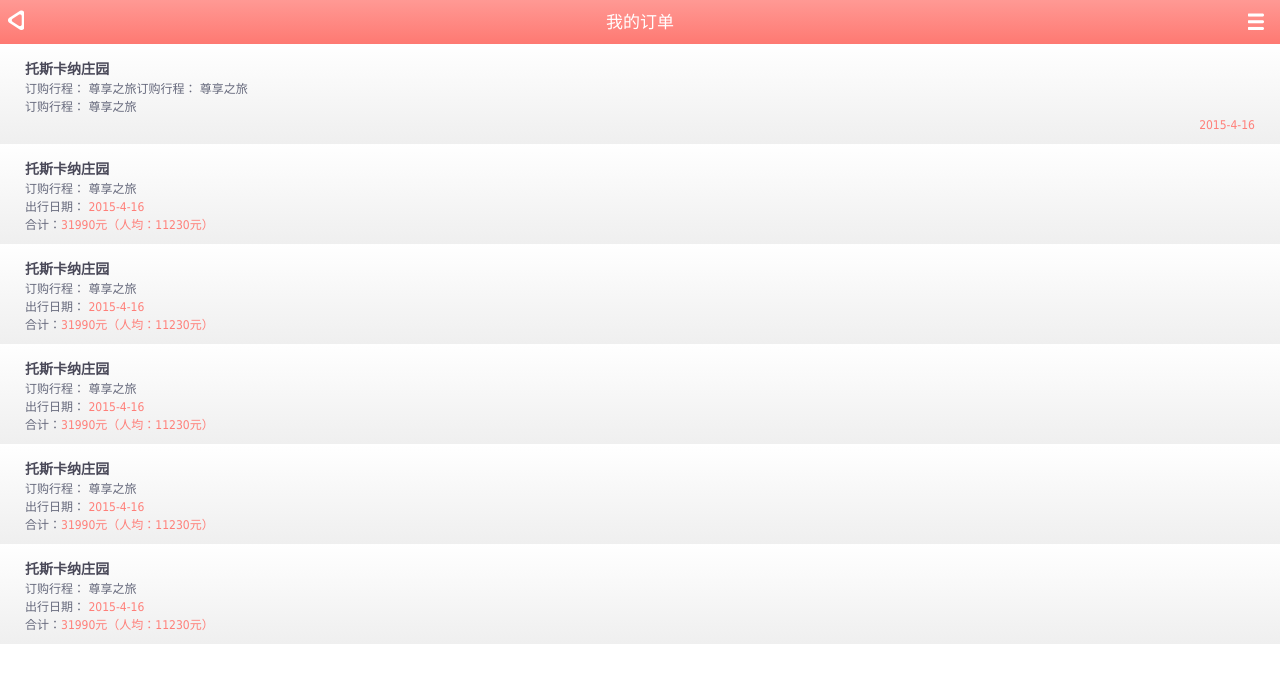
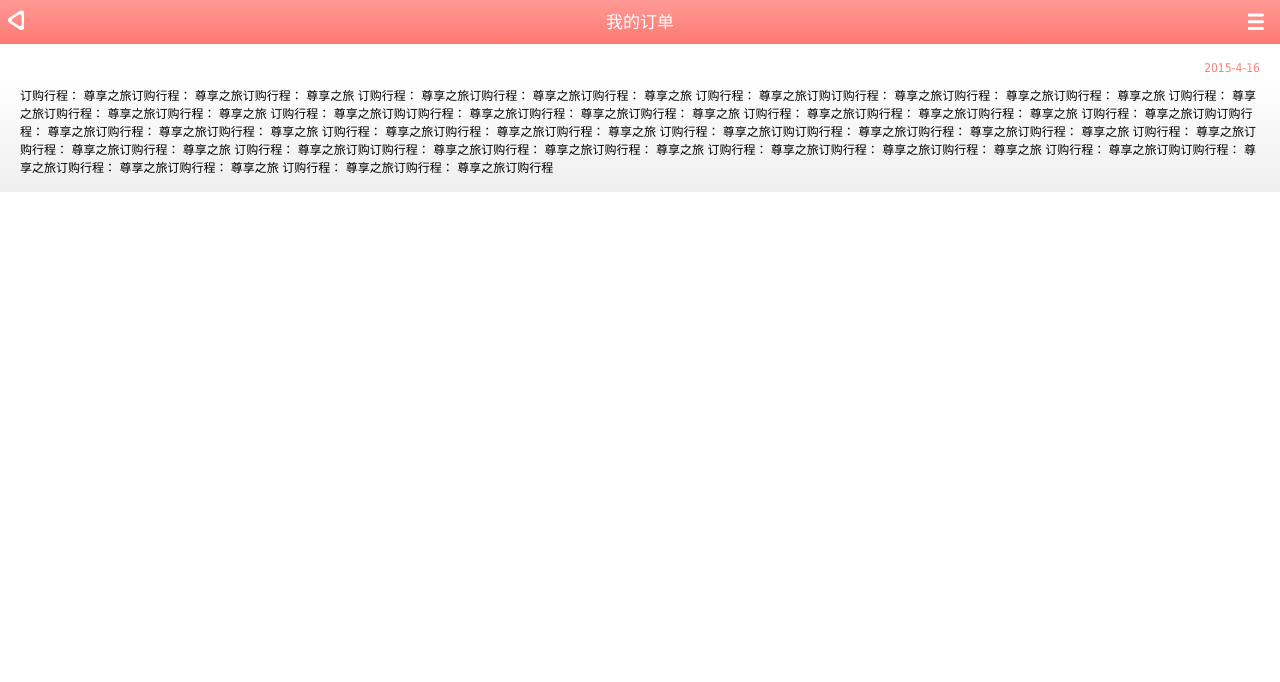
Before and after one commit to enuobear/project, a website: page source/我的订单_messages.html in a window 1280 px wide. Drawn offline with nearby package versions, Linux system fonts and the light colour scheme; files that its build step writes are made by us from their sources.

```diff
--- a/source/themes/scss/home.scss
+++ b/source/themes/scss/home.scss
@@ -136,3 +136,22 @@
         }
     }
 }
+//订单详情
+
+.order_info{
+   display: -webkit-box;
+   -webkit-box-orient: vertical;
+    background: -webkit-linear-gradient(top, #ffffff 20%, #efefef);
+    padding:15px 20px;
+    text-align:right;
+
+    .time{
+        color:$color_pink;
+        margin-bottom:10px;
+        display:inline-block;
+    }
+    div{
+        overflow:hidden;
+        text-align:left;
+    }
+}
--- a/source/我的订单_messages.html
+++ b/source/我的订单_messages.html
@@ -14,45 +14,24 @@
             <h1>我的订单</h1>
             <div class="hd_more_btn"></div>
         </header>
-        <section>
-            <div class="order_itmes">
-                <a>
-                    <h3>托斯卡纳庄园</h3>
-                    <p>订购行程： 尊享之旅订购行程： 尊享之旅</p>
-                    <p>订购行程： 尊享之旅</p>
-                    <span class="time">2015-4-16</span>
-                </a>
-                <a>
-                    <h3>托斯卡纳庄园</h3>
-                    <p>订购行程： 尊享之旅</p>
-                    <p>出行日期： <em class="color_pink">2015-4-16</em></p>
-                    <p>合计：<em class="color_pink">31990元（人均：11230元）</em></p>
-                </a>
-                <a>
-                    <h3>托斯卡纳庄园</h3>
-                    <p>订购行程： 尊享之旅</p>
-                    <p>出行日期： <em class="color_pink">2015-4-16</em></p>
-                    <p>合计：<em class="color_pink">31990元（人均：11230元）</em></p>
-                </a>
-                <a>
-                    <h3>托斯卡纳庄园</h3>
-                    <p>订购行程： 尊享之旅</p>
-                    <p>出行日期： <em class="color_pink">2015-4-16</em></p>
-                    <p>合计：<em class="color_pink">31990元（人均：11230元）</em></p>
-                </a>
-                <a>
-                    <h3>托斯卡纳庄园</h3>
-                    <p>订购行程： 尊享之旅</p>
-                    <p>出行日期： <em class="color_pink">2015-4-16</em></p>
-                    <p>合计：<em class="color_pink">31990元（人均：11230元）</em></p>
-                </a>
-                <a>
-                    <h3>托斯卡纳庄园</h3>
-                    <p>订购行程： 尊享之旅</p>
-                    <p>出行日期： <em class="color_pink">2015-4-16</em></p>
-                    <p>合计：<em class="color_pink">31990元（人均：11230元）</em></p>
-                </a>
-            </div>
+        <section class="order_info">
+                <span class="time">2015-4-16</span>
+                <div>
+                    订购行程： 尊享之旅订购行程： 尊享之旅订购行程： 尊享之旅
+订购行程： 尊享之旅订购行程： 尊享之旅订购行程： 尊享之旅
+订购行程： 尊享之旅订购订购行程： 尊享之旅订购行程： 尊享之旅订购行程： 尊享之旅
+订购行程： 尊享之旅订购行程： 尊享之旅订购行程： 尊享之旅
+订购行程： 尊享之旅订购订购行程： 尊享之旅订购行程： 尊享之旅订购行程： 尊享之旅
+订购行程： 尊享之旅订购行程： 尊享之旅订购行程： 尊享之旅
+订购行程： 尊享之旅订购订购行程： 尊享之旅订购行程： 尊享之旅订购行程： 尊享之旅
+订购行程： 尊享之旅订购行程： 尊享之旅订购行程： 尊享之旅
+订购行程： 尊享之旅订购订购行程： 尊享之旅订购行程： 尊享之旅订购行程： 尊享之旅
+订购行程： 尊享之旅订购行程： 尊享之旅订购行程： 尊享之旅
+订购行程： 尊享之旅订购订购行程： 尊享之旅订购行程： 尊享之旅订购行程： 尊享之旅
+订购行程： 尊享之旅订购行程： 尊享之旅订购行程： 尊享之旅
+订购行程： 尊享之旅订购订购行程： 尊享之旅订购行程： 尊享之旅订购行程： 尊享之旅
+订购行程： 尊享之旅订购行程： 尊享之旅订购行程
+                </div>
         </section>
 
     </body>
```
